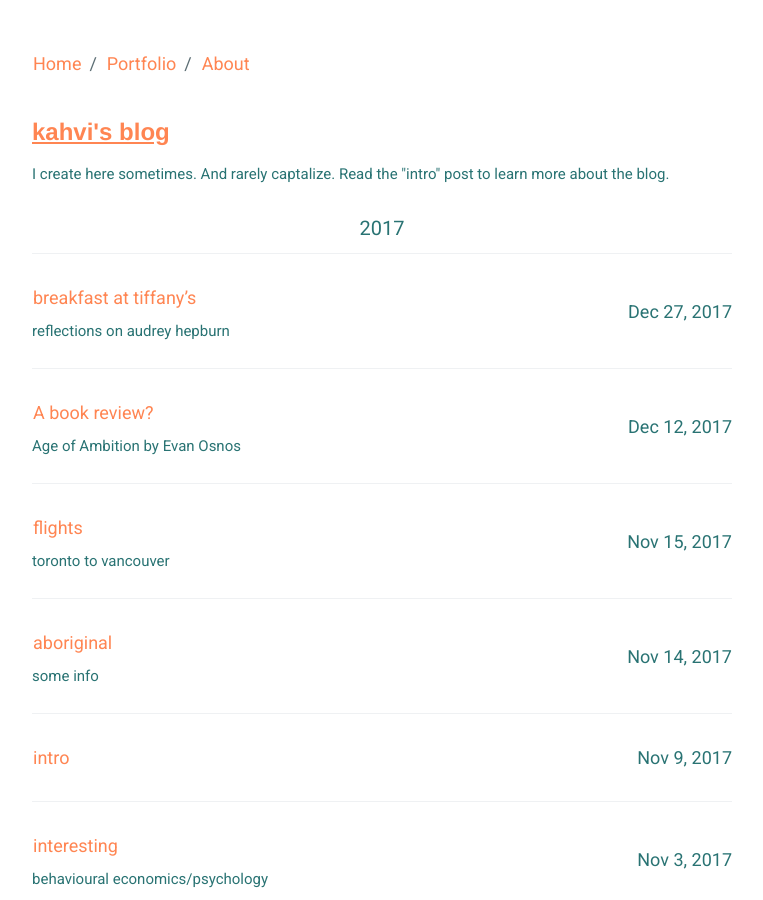
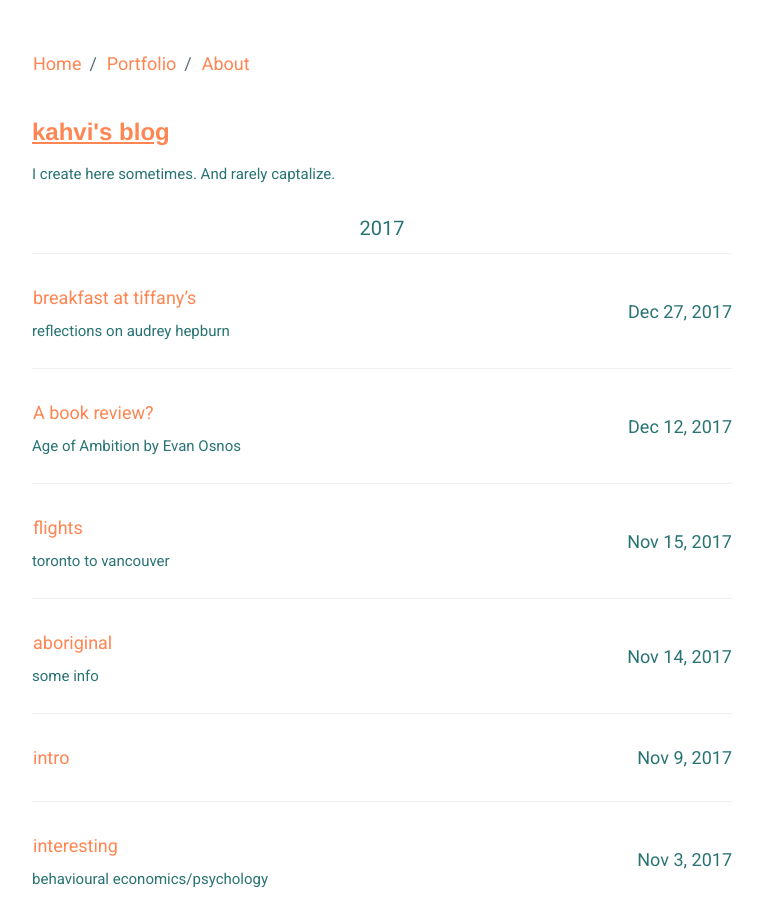
Before and after one commit to iamkahvi/iamkahvi.github.io, a Jekyll site: the page built from index.html, in a window 1280 px wide and 900 px high. Shown: the whole window, without its empty margins (258-1021 px from the left). Built offline with Jekyll 4.4.1, drawn with Linux system fonts in a browser that asks for light colours.

Commit message:
final change to the description

```diff
--- a/_config.yml
+++ b/_config.yml
@@ -1,7 +1,7 @@
 # Site settings
 title: "kahvi's blog"
 description: >
-  I create here sometimes. And rarely captalize. Read the "intro" post to learn more about the blog.
+  I create here sometimes. And rarely captalize.
 
 author: kahvi patel
 email: iamkahvi@gmail.com
```
Also changed, not shown: 5 other files.
